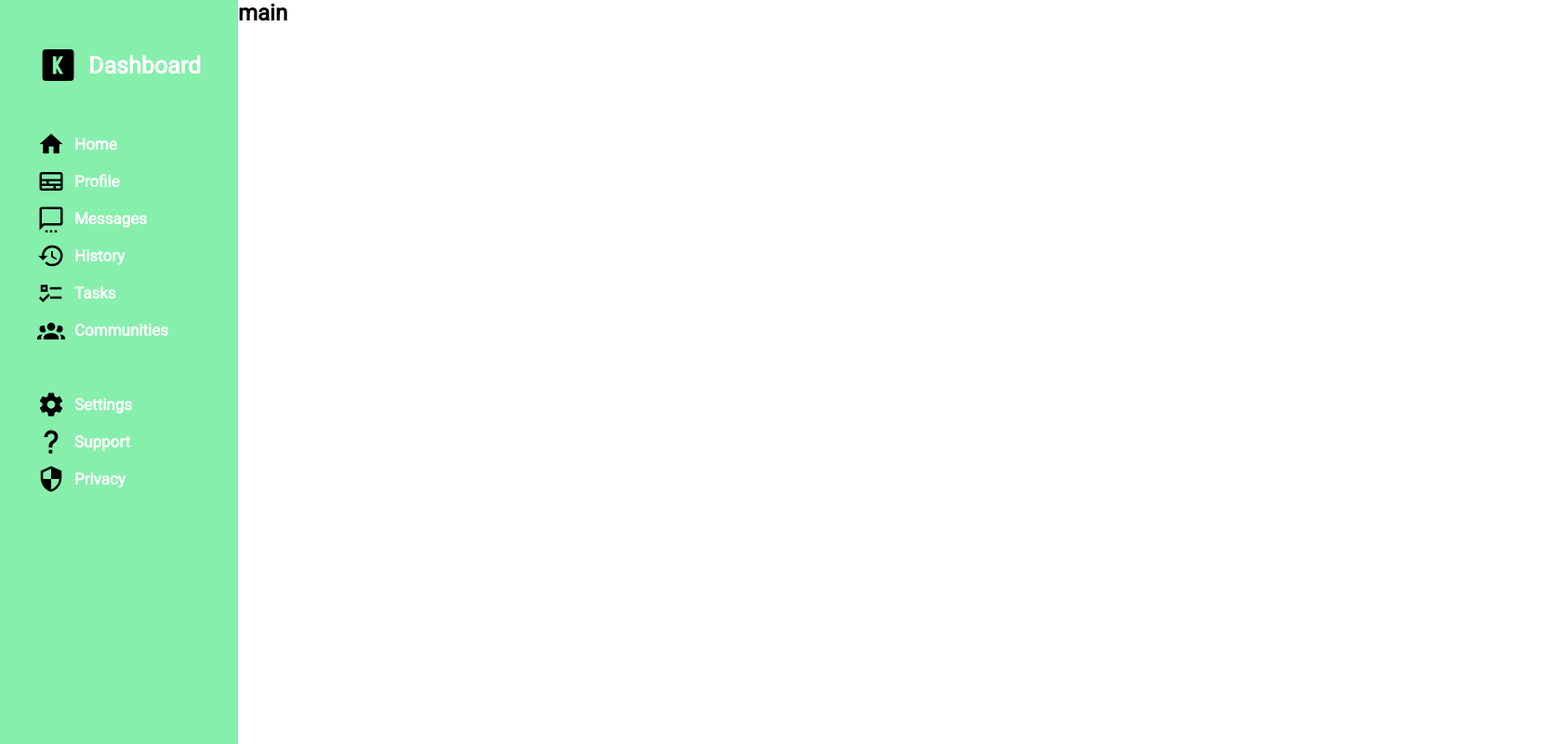
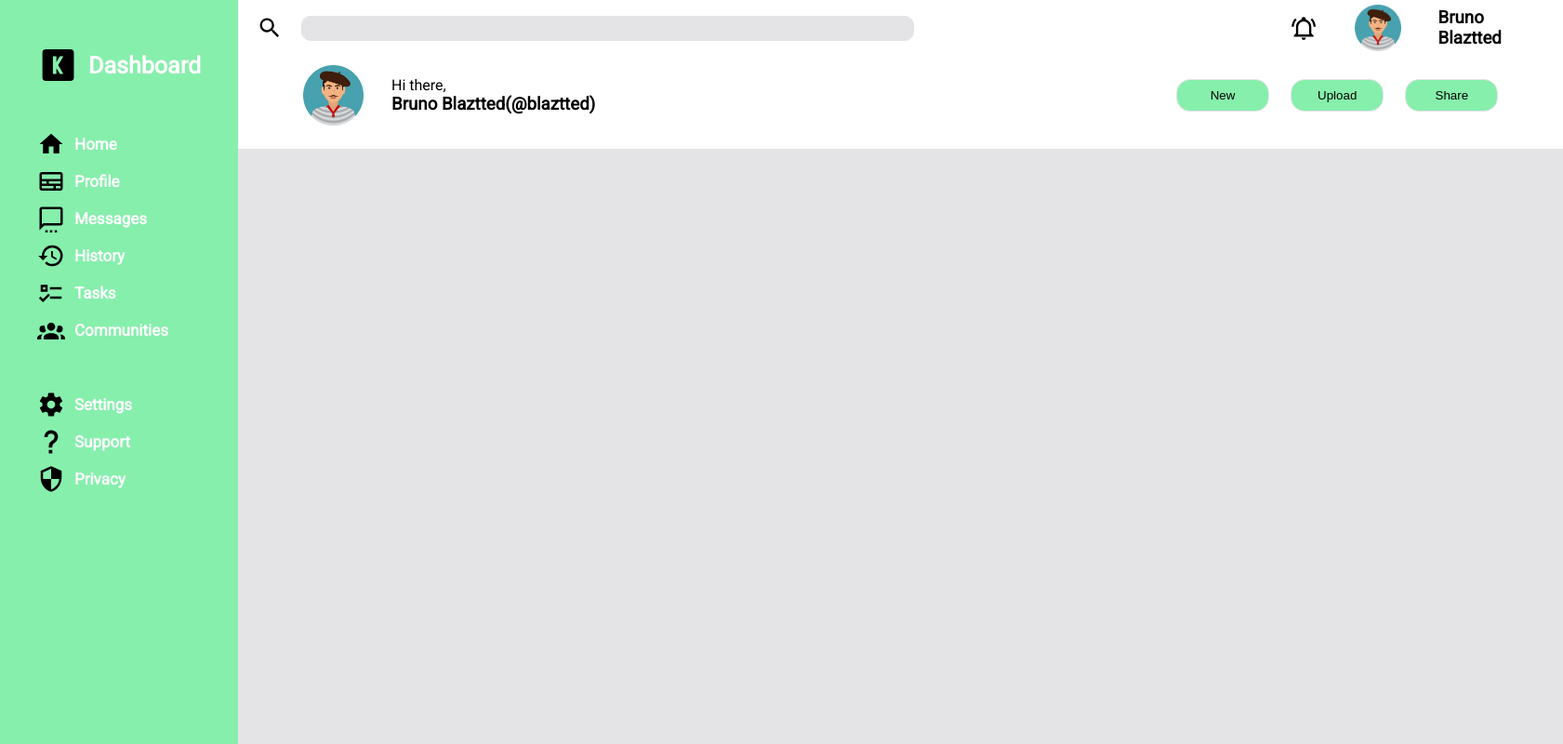
Before and after one commit to blaztted/admin-dashboard, a plain HTML site: page index.html in a window 1280 px wide. Shown: the whole page at 93% size, 1681 px wide, since content can reach past the window. Drawn offline with Linux system fonts and the light colour scheme.

Commit message:
Finish navbar & buttons

```diff
--- a/index.html
+++ b/index.html
@@ -65,8 +65,40 @@
 
             <div class="list-items"></div>
         </div>
+
    <div class="main">
-        <h2>main</h2>
+       <div class="header">
+        <div class="navbar">
+
+        <svg xmlns="http://www.w3.org/2000/svg" widht="30px"; height="30px" viewBox="0 0 24 24"><title>magnify</title><path d="M9.5,3A6.5,6.5 0 0,1 16,9.5C16,11.11 15.41,12.59 14.44,13.73L14.71,14H15.5L20.5,19L19,20.5L14,15.5V14.71L13.73,14.44C12.59,15.41 11.11,16 9.5,16A6.5,6.5 0 0,1 3,9.5A6.5,6.5 0 0,1 9.5,3M9.5,5C7,5 5,7 5,9.5C5,12 7,14 9.5,14C12,14 14,12 14,9.5C14,7 12,5 9.5,5Z" /></svg>
+        <input type="text" class="form-input">
+
+        <svg xmlns="http://www.w3.org/2000/svg" widht="30px"; height="30px" viewBox="0 0 24 24"><title>bell-ring-outline</title><path d="M10,21H14A2,2 0 0,1 12,23A2,2 0 0,1 10,21M21,19V20H3V19L5,17V11C5,7.9 7.03,5.17 10,4.29C10,4.19 10,4.1 10,4A2,2 0 0,1 12,2A2,2 0 0,1 14,4C14,4.1 14,4.19 14,4.29C16.97,5.17 19,7.9 19,11V17L21,19M17,11A5,5 0 0,0 12,6A5,5 0 0,0 7,11V18H17V11M19.75,3.19L18.33,4.61C20.04,6.3 21,8.6 21,11H23C23,8.07 21.84,5.25 19.75,3.19M1,11H3C3,8.6 3.96,6.3 5.67,4.61L4.25,3.19C2.16,5.25 1,8.07 1,11Z" /></svg>
+
+        <img src="./images/french.png" widht="50px" alt="Profile Picture" width="50px" class="avatarNavbar">
+        <h3>Bruno Blaztted</h3>
+
+        </div>
+
+
+        <div class="welcome">
+            <div class="left">
+                <img src="./images/french.png" alt="Profile Picture" width="65px" class="avatarWelcome">
+                <div class="welcome-text">
+                    <p>Hi there,</p>
+                    <h3>Bruno Blaztted(@blaztted)</h3>
+                </div>
+            </div>
+            <div class="right">
+                <button class="btn">New</button>
+                <button class="btn">Upload</button>
+                <button class="btn">Share</button>
+            </div>
+
+        </div>
+       </div>
+       <div class="content"></div>
+</div>
 </div>
 </div>
 
--- a/styles.css
+++ b/styles.css
@@ -57,4 +57,71 @@ body{
 .main{
     background-color: white;
     height: 100vh;
+    display: grid;
+    grid-template-rows: 20% 80%;
 }
+
+.header{
+    background-color: white;
+    display:flex;
+    flex-direction: column
+    ;
+}
+
+.navbar, .left{
+    display: flex;
+    flex-direction: row;
+    align-items: center;
+    margin: 5px 20px;
+}
+
+
+.form-input{
+    width: 700px;
+    height: 25px;
+    background-color: #e4e4e7;
+    border-radius: 10px;
+    border: 1px solid  #e4e4e7;
+    margin-left: 20px;
+    margin-right: 405px;
+}
+
+.avatarNavbar{
+    margin: 0 40px;
+}
+.avatarWelcome{
+    margin: 0 30px;
+}
+
+.welcome{
+    display: flex;
+    flex-direction: row;
+    align-items: center;
+    justify-content: space-between;
+    margin: 5px 20px;
+}
+
+.right{
+    display:flex;
+    flex-direction: row;
+    justify-content: space-between;
+    align-items: center;
+    width: 25%;
+    margin-right: 50px;
+
+}
+
+.btn{
+    background-color: #86efac;
+    width: 100px;
+    height: 35px;
+    border: 1px solid #e4e4e7;
+    border-radius: 15px;
+}
+
+
+.content{
+    background-color: #e4e4e7;
+    display: grid;
+    grid-template-columns: 60% 40$;
+}
```
Also changed, not shown: images/french.png (added).
